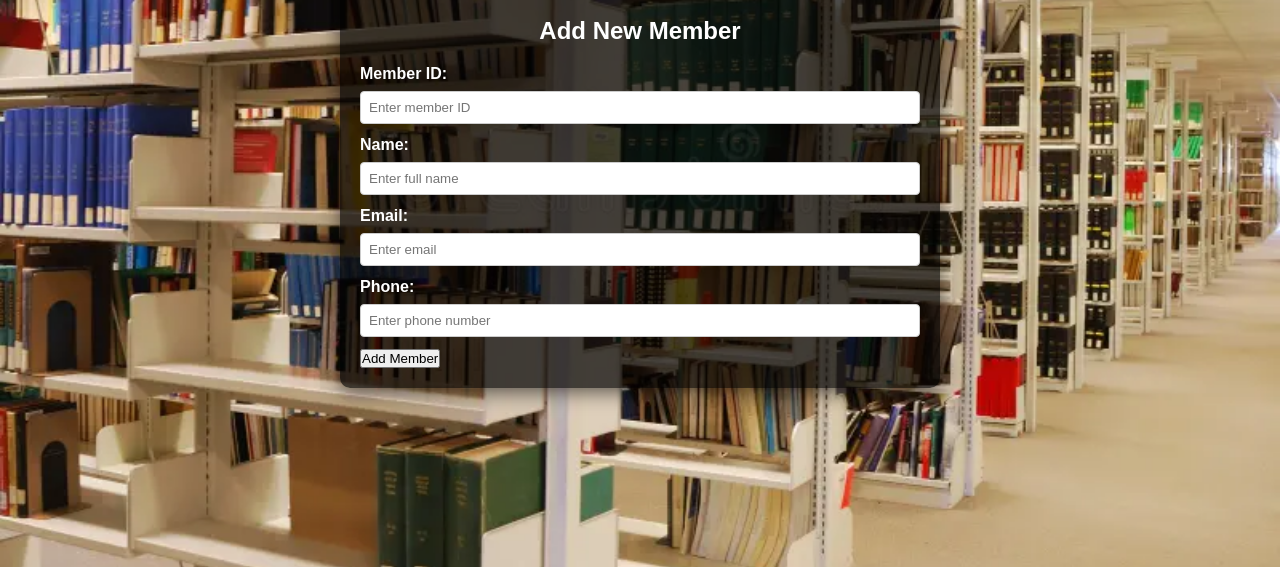
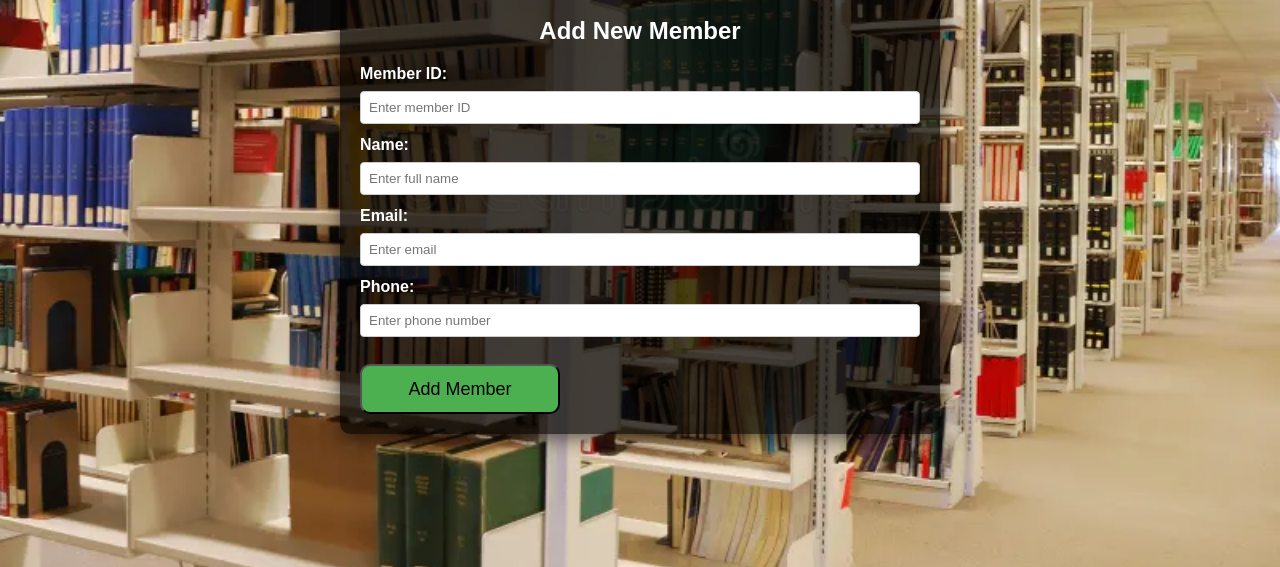
Before and after one commit to tharshika77/LibraryManagement, a website: page public/members.html in a window 1280 px wide. Both pictures are taken after a click on the button "Add New Member". Shown: the part 233-800 px from the top of the page. Drawn offline with Linux system fonts and the light colour scheme; no server answers.

Commit message:
Update members.css

```diff
--- a/public/css/members.css
+++ b/public/css/members.css
@@ -94,3 +94,17 @@ button:hover {
     font-size: 16px;
   }
 }
+
+button[type="submit"] {
+  width: 200px;      /* Set the width */
+  height: 50px;      /* Set the height */
+  font-size: 18px;   /* Increase text size */
+  padding: 10px 20px; /* Optional: add space inside */
+  border-radius: 10px;
+  margin-top: 15px;
+  background-color: #4CAF50;
+}
+
+button[type="submit"]:hover {
+background-color: #fff;
+}
```
